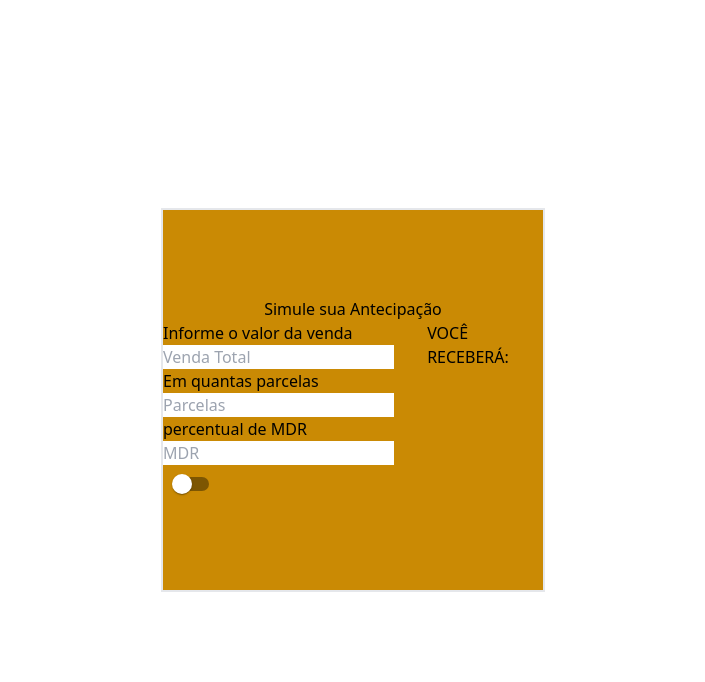
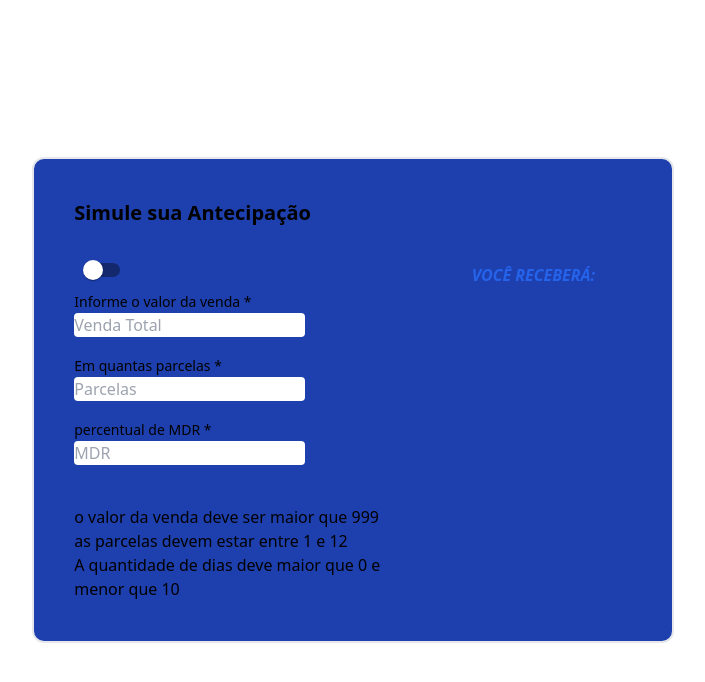
Before and after one commit to gabriel-felberg/Test-1-sales-anticipation-simulation, a React (Create React App) app in the folder test-tecnico/: page / in a window 1280 px wide. Shown: the top 682 px of the page, without its empty margins (287-992 px from the left). Built offline with nearby package versions, Linux system fonts and the light colour scheme.

Commit message:
fix/limpando código

```diff
--- a/test-tecnico/src/components/simulation/boxApi/card/index.tsx
+++ b/test-tecnico/src/components/simulation/boxApi/card/index.tsx
@@ -1,12 +1,14 @@
 type card = {
-  text: string
-  price: number
-}
+  text: string;
+  price: number;
+};
 
-const Card = ({text, price}:card) => {
+const Card = ({ text, price }: card) => {
   return (
-    <p>Em {text} dias: <span>R${price}</span></p>
-  )
-}
+    <p className="text-blue-300 mr-1 md:mr-0 w-5/12">
+      Em {text} dias: <span className="text-blue-400">R${price}</span>
+    </p>
+  );
+};
 
-export default Card
+export default Card;
--- a/test-tecnico/src/components/simulation/boxApi/index.jsx
+++ b/test-tecnico/src/components/simulation/boxApi/index.jsx
@@ -6,18 +6,24 @@ const BoxApi = (response) => {
     arrCards.push([key, value]);
   }
   return (
-    <div>
-      <h2>VOCÊ RECEBERÁ:</h2>
+    <div className="flex flex-col w-64 md:w-40 space-y-2 md:apace-0 text-blue-600">
+      <h2 className="mb-4">
+        <b>
+          <i>VOCÊ RECEBERÁ:</i>
+        </b>
+      </h2>
+      <div className="flex flex-row md:flex-col w-80 md:space-y-2 flex-wrap">
         {arrCards?.map((e) =>
           e[0] === "1" ? (
-          <p>
-            Amanhã: <span>R${e[1]}</span>
+            <p className="text-blue-300  ">
+              Amanhã: <span className="text-blue-400 mr-5 md:mr-0">R${e[1]}</span>
             </p>
           ) : (
             <Card text={e[0]} price={e[1]} />
           )
         )}
       </div>
+    </div>
   );
 };
 
--- a/test-tecnico/src/components/simulation/form/index.jsx
+++ b/test-tecnico/src/components/simulation/form/index.jsx
@@ -1,18 +1,17 @@
 import { useState, useEffect } from "react";
 import Switch from "@mui/material/Switch";
-import CardError from "./errors/cardError";
+import VitrineCardsError from "./errors";
 
 const Form = ({ setRequest }) => {
-  const [amount, setAmount] = useState(undefined);
-  const [installments, setInstallments] = useState(undefined);
-  const [mdr, setMdr] = useState(undefined);
-  const [days, setDay] = useState(undefined);
+  const [amount, setAmount] = useState(null);
+  const [installments, setInstallments] = useState(null);
+  const [mdr, setMdr] = useState(null);
+  const [days, setDay] = useState(null);
   const [state, setState] = useState(false);
 
   function callback(event) {
     event.preventDefault();
     if (event.target.name === "amount") {
-      console.log(event.target.value);
       setAmount(event.target.value);
     } else if (event.target.name === "installments") {
       console.log(event.target.value);
@@ -29,91 +28,103 @@ const Form = ({ setRequest }) => {
       ?.split(",")
       ?.map((e) =>
         e === "[" || e === "]" || e === " " || e === ","
-          ? undefined
+          ? null
           : arr.push(Number(e))
       );
     return arr;
   }
+  function PushValues() {
+    Transform(days);
+    console.log(days);
+    if (days) {
+      setRequest({ amount, installments, mdr, days: Transform(days) });
+    } else{
+      setRequest({ amount, installments, mdr });
+    }
+    //if ((amount !== null) & (installments !== null) & (mdr !== null)) {
+    //  setRequest({ amount, installments, mdr });
+    //}
+  }
   useEffect(() => {
-    Transform(days);
-    if (
-      (amount !== undefined) &
-        (installments !== undefined) &
-        (mdr !== undefined) ||
-      days !== undefined
-    ) {
-      days
-        ? setRequest({ amount, installments, mdr, days: Transform(days) })
-        : setRequest({ amount, installments, mdr });
-    }
+    PushValues();
     // eslint-disable-next-line react-hooks/exhaustive-deps
-  }, [mdr, amount, installments, days]);
+  }, [days, mdr, amount, installments]);
+  function SetFalse(event) {
+    setState(false);
+    callback(event);
+    PushValues();
+  }
 
   return (
-    <section>
-      <form>
-        <label>
-          <h3>Informe o valor da venda</h3>
+    <section className="flex flex-col ">
+      <Switch
+        checked={state}
+        label="Dias"
+        name="day"
+        onChange={(event) => (state ? SetFalse(event) : setState(true))}
+      />
+      <form className="flex flex-col mb-10 space-y-4 w-full text-align-center">
+        <div className="">
+          <label htmlFor="amount" className="text-sm">
+            Informe o valor da venda *
+          </label>
           <input
             type="number"
             name="amount"
+            id="amount"
             placeholder="Venda Total"
             onChange={(event) => callback(event)}
+            className="rounded"
           />
-        </label>
-        <label>
-          <h3>Em quantas parcelas</h3>
+        </div>
+        <div>
+          <label htmlFor="installments" className="text-sm">
+            Em quantas parcelas *
+          </label>
           <input
             type="number"
             name="installments"
             placeholder="Parcelas"
             onChange={(event) => callback(event)}
+            className="rounded"
           />
-        </label>
-        <label>
-          <h3>percentual de MDR</h3>
+        </div>
+        <div>
+          <label htmlFor="mdr" className="text-sm">
+            percentual de MDR *
+          </label>
           <input
             type="number"
             name="mdr"
             placeholder="MDR"
             onChange={(event) => callback(event)}
+            className="rounded"
           />
-        </label>
-        <Switch
-          checked={state}
-          onChange={() => (state ? setState(false) : setState(true))}
-        />
+        </div>
         {state ? (
-          <label>
-            <h3>quantidade de dias</h3>
+          <div>
+            <label htmlFor="day" className="text-sm">
+              quantidade de dias
+            </label>
             <input
-              value={days}
               type="text"
               name="day"
               placeholder="Quantidade de dias"
               onChange={(event) => callback(event)}
+              className="rounded"
             />
-          </label>
-        ) : undefined}
+          </div>
+        ) : null}
       </form>
-      {amount < 1000 ? (
-        <CardError text="o valor da venda deve ser maior que 999" />
-      ) : undefined}
-      {console.log(Transform(days)?.length > 10)}
-      {0 >= installments || installments > 12 ? (
-        <CardError text="as parcelas devem estar entre 1 e 12" />
-      ) : undefined}
-      {0 > mdr || mdr > 100 ? (
-        <CardError text="o mdr deve ser maior que 0 e menor que 100" />
-      ) : undefined}
-      {state ? (
-        Transform(days)?.length <= 0 || Transform(days)?.length > 10 ? (
-          <CardError text="A quantidade de dias deve maior que 0 e menor que 10" />
-        ) : undefined
-      ) : undefined}
+      <VitrineCardsError
+        amount={amount}
+        installments={installments}
+        mdr={mdr}
+        days={days}
+        Transform={Transform}
+      />
     </section>
   );
-  //<VitrineCardsError amount={amount} installments={installments} mdr={mdr} days={days} Transform={Transform}/>
 };
 
 export default Form;
--- a/test-tecnico/src/components/simulation/index.jsx
+++ b/test-tecnico/src/components/simulation/index.jsx
@@ -32,10 +32,10 @@ const Simulation = () => {
       });
   }
   return (
-    <main className="flex flex-col h-screen items-center justify-center w-96">
-      <div className="flex flex-col border-2 items-center justify-center w-96 h-96 bg-yellow-600">
-        <h2>Simule sua Antecipação</h2>
-        <div className="flex">
+    <main className="flex flex-col h-screen items-center justify-center w-screen md:w-max ">
+      <div className="flex flex-col border-2 justify-center w-11/12 md:w-11/12  p-10 bg-blue-800 rounded-xl gap-6">
+        <h2 className="text-xl"><b>Simule sua Antecipação</b></h2>
+        <div className="flex flex-col md:flex-row space-y-3 md:space-x-10 ">
           <Form setRequest={setRequest} refreshSeach={refreshSeach} />
           <BoxApi response={response} />
 
--- a/test-tecnico/tailwind.config.js
+++ b/test-tecnico/tailwind.config.js
@@ -1,3 +1,5 @@
+
+
 /** @type {import('tailwindcss').Config} */
 module.exports = {
   content: [
@@ -7,6 +9,9 @@ module.exports = {
     extend: {
       fontFamily:{
         poppins:"'Poppins', sans-serif",
+      },
+    colors:{
+      "rebeccapurple": "#663399"
       }
     },
   },
```
Lines whose indentation alone changed are shown as unchanged.
